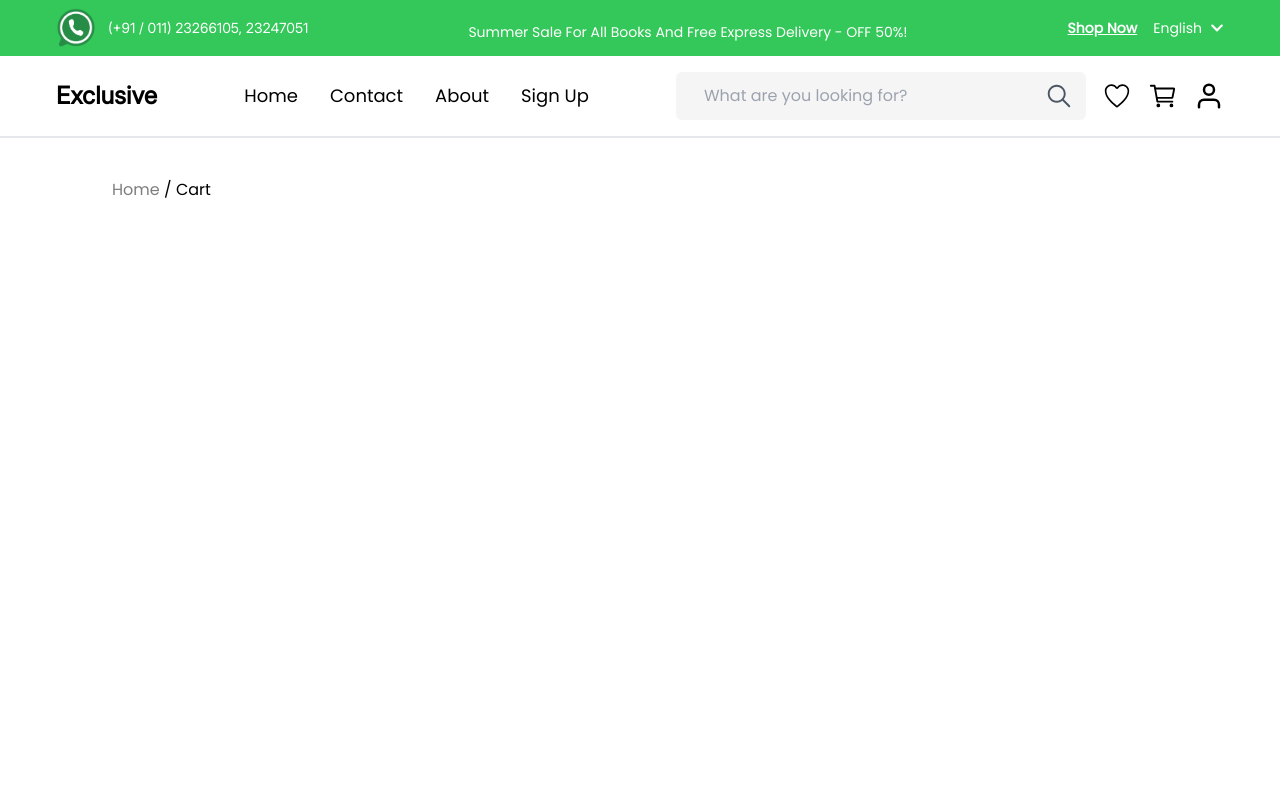
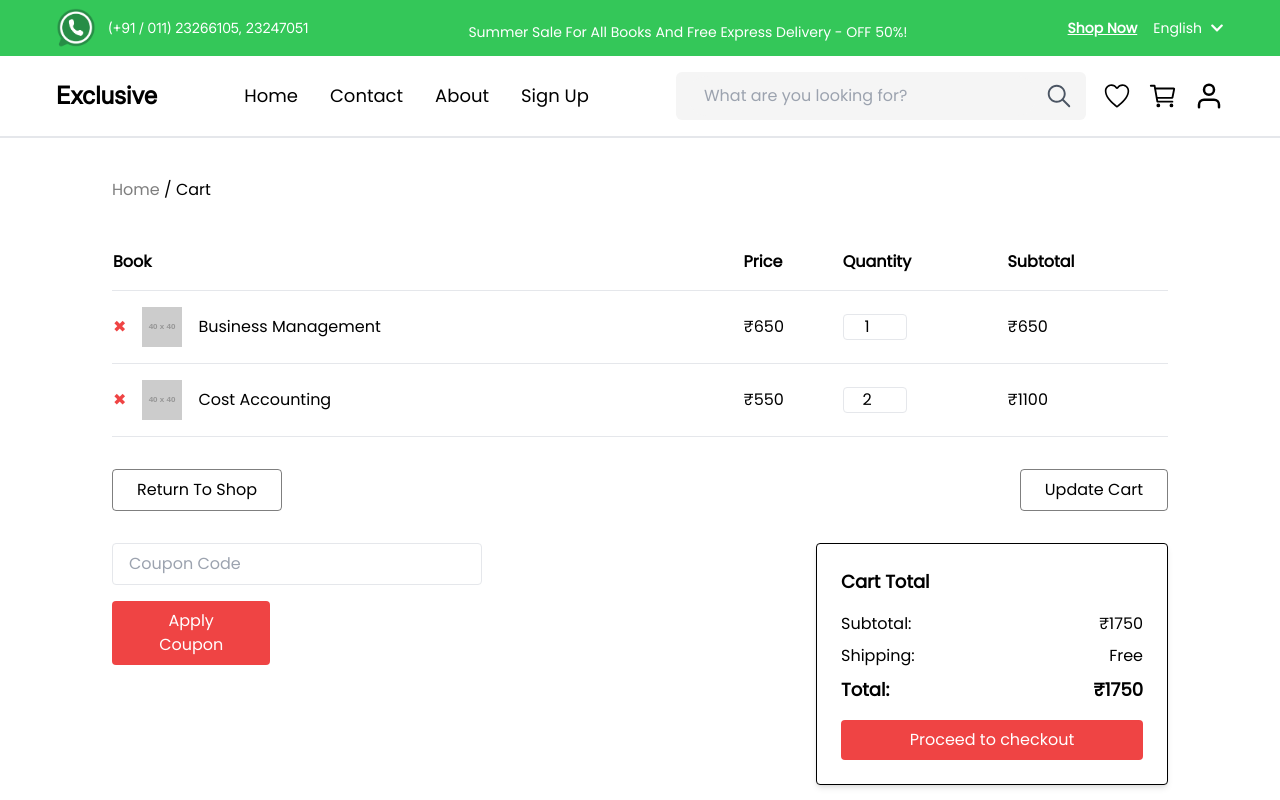
Before and after one commit to tanmay-tiwari-20/book-store-website, a React (Vite) app: page /cart in a window 1280 px wide. Shown: the top 800 px of the page. Built offline with nearby package versions, Linux system fonts and the light colour scheme.

Commit message:
Cart section done

```diff
--- a/src/components/CartContent.jsx
+++ b/src/components/CartContent.jsx
@@ -1,15 +1,175 @@
+import { Link } from "react-router-dom";
 
 const CartContent = () => {
   return (
     <div className="py-10">
-        {/* Breadcrumb Section */}
-        <div className="mb-8 px-8 lg:px-28">
-          <p className="text-sm sm:text-base">
-            <span className="opacity-50">Home</span> / Cart
-          </p>
+      {/* Breadcrumb Section */}
+      <div className="mb-8 px-4 sm:px-8 lg:px-28">
+        <p className="text-sm sm:text-base">
+          <span className="opacity-50">Home</span> / Cart
+        </p>
+      </div>
+
+      {/* Cart Section */}
+      <div className="px-4 sm:px-8 lg:px-28">
+        <div className="overflow-x-auto">
+          <table className="w-full border-collapse hidden md:table">
+            <thead>
+              <tr className="border-b">
+                <th className="text-left py-4">Book</th>
+                <th className="text-left py-4">Price</th>
+                <th className="text-left py-4">Quantity</th>
+                <th className="text-left py-4">Subtotal</th>
+              </tr>
+            </thead>
+            <tbody>
+              <tr className="border-b">
+                <td className="py-4 flex items-center">
+                  <button className="text-red-500 mr-4">&#10006;</button>
+                  <img
+                    src="https://via.placeholder.com/40"
+                    alt="Business Management"
+                    className="w-10 h-10 object-cover mr-4"
+                  />
+                  <span>Business Management</span>
+                </td>
+                <td className="py-4">₹650</td>
+                <td className="py-4">
+                  <input
+                    type="number"
+                    min="1"
+                    defaultValue="1"
+                    className="w-16 border rounded text-center"
+                  />
+                </td>
+                <td className="py-4">₹650</td>
+              </tr>
+
+              <tr className="border-b">
+                <td className="py-4 flex items-center">
+                  <button className="text-red-500 mr-4">&#10006;</button>
+                  <img
+                    src="https://via.placeholder.com/40"
+                    alt="Cost Accounting"
+                    className="w-10 h-10 object-cover mr-4"
+                  />
+                  <span>Cost Accounting</span>
+                </td>
+                <td className="py-4">₹550</td>
+                <td className="py-4">
+                  <input
+                    type="number"
+                    min="1"
+                    defaultValue="2"
+                    className="w-16 border rounded text-center"
+                  />
+                </td>
+                <td className="py-4">₹1100</td>
+              </tr>
+            </tbody>
+          </table>
+
+          {/* Responsive Mobile View */}
+          <div className="md:hidden">
+            <div className="border-b py-4 flex items-center justify-between">
+              <img
+                src="https://via.placeholder.com/40"
+                alt="Business Management"
+                className="w-10 h-10 object-cover mr-4"
+              />
+              <div className="flex-1">
+                <div className="flex justify-between items-center mb-2">
+                  <span>Business Management</span>
+                  <button className="text-red-500">&#10006;</button>
+                </div>
+                <div className="flex justify-between items-center">
+                  <span>₹650</span>
+                  <input
+                    type="number"
+                    min="1"
+                    defaultValue="1"
+                    className="w-16 border rounded text-center"
+                  />
+                  <span>₹650</span>
+                </div>
+              </div>
+            </div>
+
+            <div className="border-b py-4 flex items-center justify-between">
+              <img
+                src="https://via.placeholder.com/40"
+                alt="Cost Accounting"
+                className="w-10 h-10 object-cover mr-4"
+              />
+              <div className="flex-1">
+                <div className="flex justify-between items-center mb-2">
+                  <span>Cost Accounting</span>
+                  <button className="text-red-500">&#10006;</button>
+                </div>
+                <div className="flex justify-between items-center">
+                  <span>₹550</span>
+                  <input
+                    type="number"
+                    min="1"
+                    defaultValue="2"
+                    className="w-16 border rounded text-center"
+                  />
+                  <span>₹1100</span>
+                </div>
+              </div>
+            </div>
+          </div>
         </div>
+
+        <div className="flex flex-col sm:flex-row justify-between items-center mt-8 gap-4">
+          <Link to="/">
+            <button className="border border-black/50 px-6 py-2 rounded hover:bg-gray-100">
+              Return To Shop
+            </button>
+          </Link>
+          <Link to="/wishlist">
+            <button className="border border-black/50 px-6 py-2 rounded hover:bg-gray-100">
+              Update Cart
+            </button>
+          </Link>
+        </div>
+
+        <div className="flex flex-col lg:flex-row justify-between items-start mt-8 gap-8">
+          {/* Coupon Code Section */}
+          <div className="flex flex-wrap w-full lg:w-1/2 gap-4">
+            <input
+              type="text"
+              placeholder="Coupon Code"
+              className="border rounded px-4 py-2 w-full sm:w-[70%]"
+            />
+            <button className="bg-red-500 text-white px-6 py-2 rounded hover:bg-red-600 w-full sm:w-[30%]">
+              Apply Coupon
+            </button>
+          </div>
+
+          {/* Cart Total Section */}
+          <div className="border border-black p-6 rounded shadow-md w-full lg:w-1/3">
+            <h3 className="font-semibold text-lg mb-4">Cart Total</h3>
+            <div className="flex justify-between mb-2">
+              <span>Subtotal:</span>
+              <span>₹1750</span>
+            </div>
+            <div className="flex justify-between mb-2">
+              <span>Shipping:</span>
+              <span>Free</span>
+            </div>
+            <div className="flex justify-between font-semibold text-lg">
+              <span>Total:</span>
+              <span>₹1750</span>
+            </div>
+            <button className="bg-red-500 text-white w-full mt-4 py-2 rounded hover:bg-red-600">
+              Proceed to checkout
+            </button>
+          </div>
+        </div>
+      </div>
     </div>
-  )
-}
+  );
+};
 
-export default CartContent
+export default CartContent;
--- a/src/pages/CartPage.jsx
+++ b/src/pages/CartPage.jsx
@@ -1,6 +1,7 @@
 import CartContent from "../components/CartContent"
 import Header from "../components/Header"
 import TopHeader from "../components/TopHeader"
+import Footer from "../components/Footer"
 
 const CartPage = () => {
   return (
@@ -8,6 +9,7 @@ const CartPage = () => {
         <TopHeader />
         <Header />
         <CartContent />
+        <Footer />
     </div>
   )
 }
```
